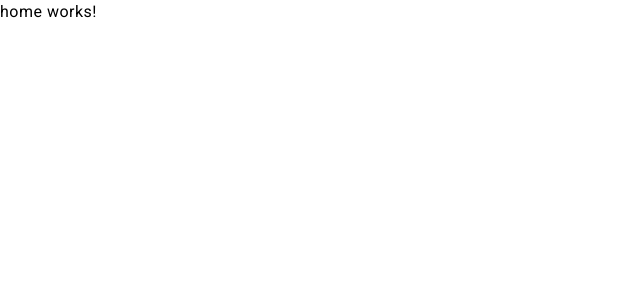
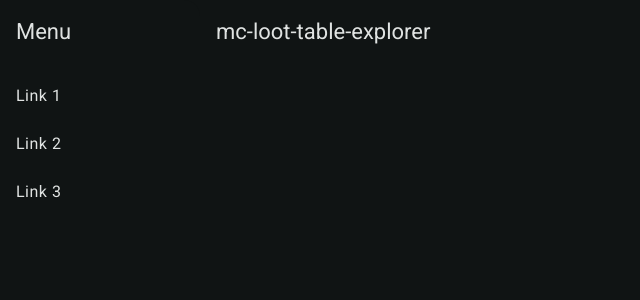
Before and after one commit to soni801/mc-loot-table-explorer, an Angular app: page / in a window 1280 px wide. Shown: the top 300 px of the page, without its empty margins (0-640 px from the left). Built offline with nearby package versions, Linux system fonts and the light colour scheme.

Commit message:
feat: create navigation

```diff
--- a/src/app/home/home.component.html
+++ b/src/app/home/home.component.html
@@ -1 +1,28 @@
-<p>home works!</p>
+<mat-sidenav-container class="sidenav-container">
+  <mat-sidenav #drawer class="sidenav" fixedInViewport
+      [attr.role]="(isHandset$ | async) ? 'dialog' : 'navigation'"
+      [mode]="(isHandset$ | async) ? 'over' : 'side'"
+      [opened]="(isHandset$ | async) === false">
+    <mat-toolbar>Menu</mat-toolbar>
+    <mat-nav-list>
+      <a mat-list-item href="#">Link 1</a>
+      <a mat-list-item href="#">Link 2</a>
+      <a mat-list-item href="#">Link 3</a>
+    </mat-nav-list>
+  </mat-sidenav>
+  <mat-sidenav-content>
+    <mat-toolbar color="primary">
+      @if (isHandset$ | async) {
+        <button
+          type="button"
+          aria-label="Toggle sidenav"
+          mat-icon-button
+          (click)="drawer.toggle()">
+          <mat-icon aria-label="Side nav toggle icon">menu</mat-icon>
+        </button>
+      }
+      <span>mc-loot-table-explorer</span>
+    </mat-toolbar>
+    <!-- Add Content Here -->
+  </mat-sidenav-content>
+</mat-sidenav-container>
--- a/src/app/home/home.component.scss
+++ b/src/app/home/home.component.scss
@@ -0,0 +1,17 @@
+.sidenav-container {
+  height: 100%;
+}
+
+.sidenav {
+  width: 200px;
+}
+
+.sidenav .mat-toolbar {
+  background: inherit;
+}
+
+.mat-toolbar.mat-primary {
+  position: sticky;
+  top: 0;
+  z-index: 1;
+}
--- a/src/app/home/home.component.ts
+++ b/src/app/home/home.component.ts
@@ -1,12 +1,34 @@
-import { Component } from '@angular/core';
+import { Component, inject } from '@angular/core';
+import { BreakpointObserver, Breakpoints } from '@angular/cdk/layout';
+import { AsyncPipe } from '@angular/common';
+import { MatToolbarModule } from '@angular/material/toolbar';
+import { MatButtonModule } from '@angular/material/button';
+import { MatSidenavModule } from '@angular/material/sidenav';
+import { MatListModule } from '@angular/material/list';
+import { MatIconModule } from '@angular/material/icon';
+import { Observable } from 'rxjs';
+import { map, shareReplay } from 'rxjs/operators';
 
 @Component({
   selector: 'app-home',
+  templateUrl: './home.component.html',
+  styleUrl: './home.component.scss',
   standalone: true,
-  imports: [],
-  templateUrl: './home.component.html',
-  styleUrl: './home.component.scss'
+  imports: [
+    MatToolbarModule,
+    MatButtonModule,
+    MatSidenavModule,
+    MatListModule,
+    MatIconModule,
+    AsyncPipe,
+  ]
 })
 export class HomeComponent {
+  private breakpointObserver = inject(BreakpointObserver);
 
+  isHandset$: Observable<boolean> = this.breakpointObserver.observe(Breakpoints.Handset)
+    .pipe(
+      map(result => result.matches),
+      shareReplay()
+    );
 }
```
Also changed, not shown: 1 other file (tests, documents, lock files or other folders).
